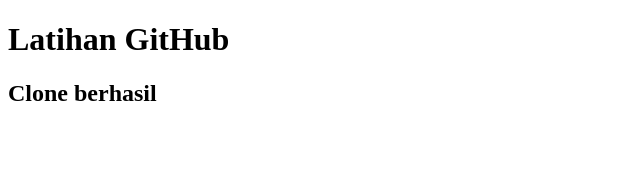
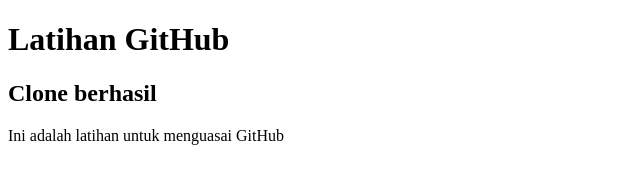
Before and after one commit to cikyciky/Web-Native-Coba, a plain HTML site: page index.html in a window 1280 px wide. Shown: the whole page, without its empty margins (0-640 px from the left). Drawn offline with Linux system fonts and the light colour scheme.

Commit message:
tambah tag p

```diff
--- a/index.html
+++ b/index.html
@@ -8,5 +8,6 @@
   <body>
     <h1>Latihan GitHub</h1>
     <h2>Clone berhasil</h2>
+    <p>Ini adalah latihan untuk menguasai GitHub</p>
   </body>
 </html>
```
